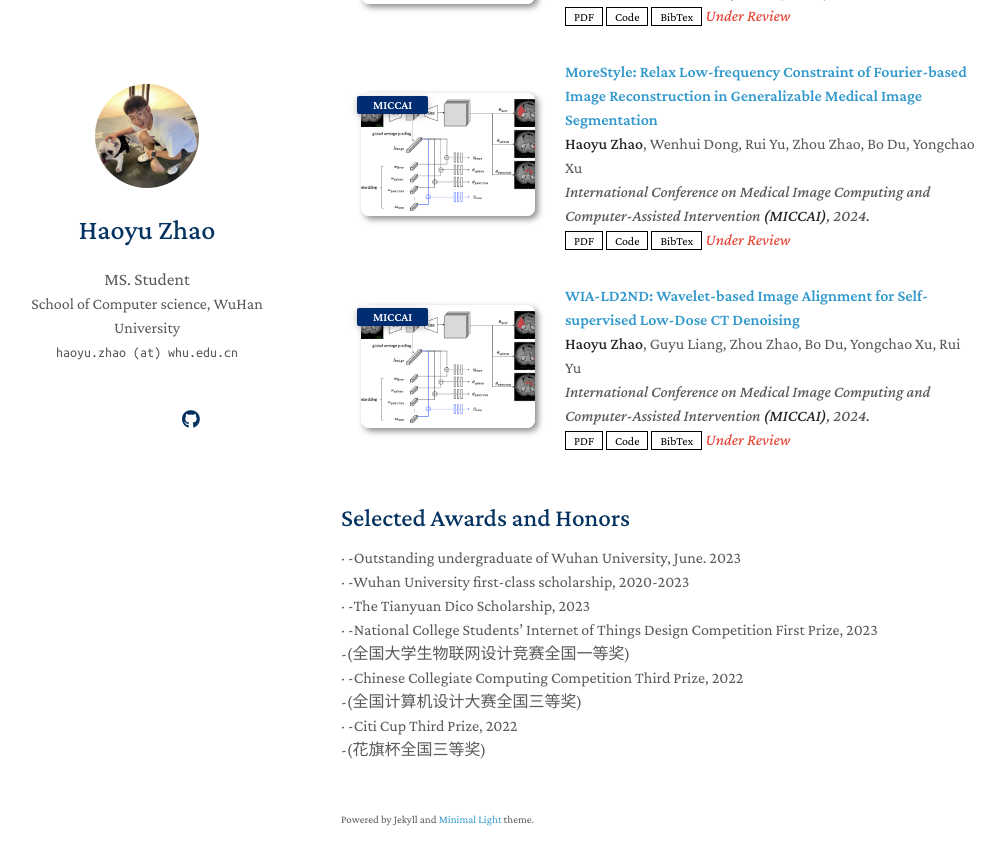
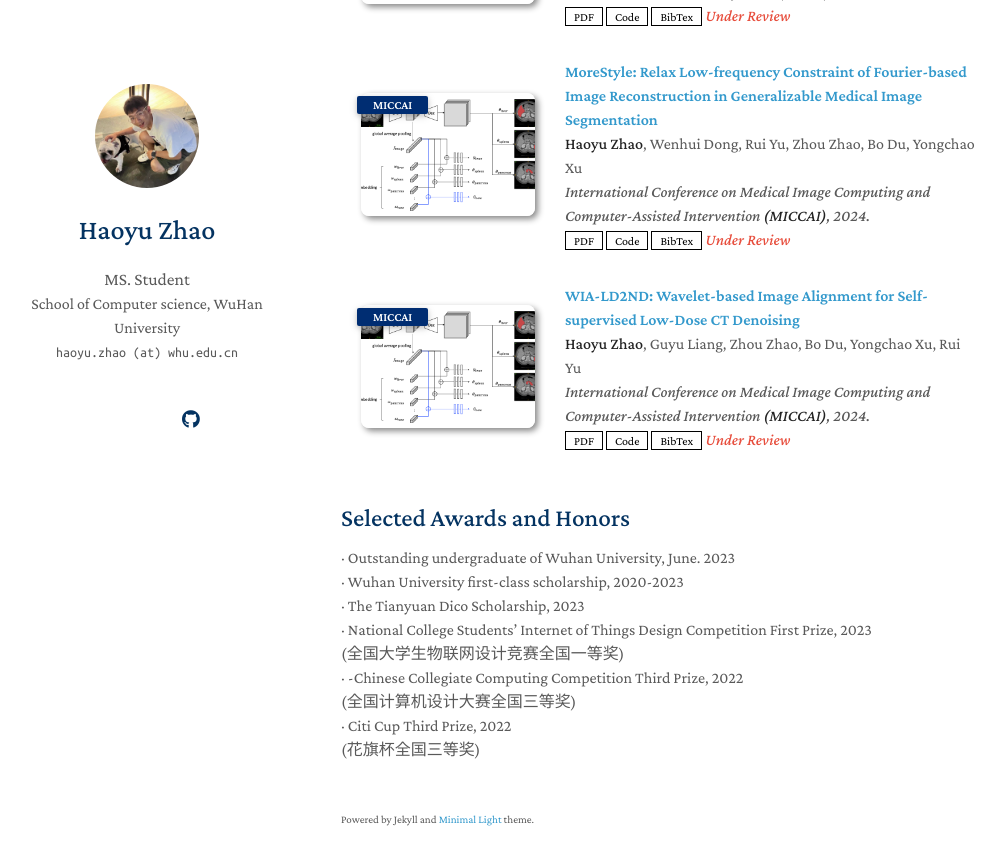
Before and after one commit to zhaohaoyu376/zhaohaoyu376.github.io, a Jekyll site: the page built from index.md, in a window 1280 px wide and 900 px high, scrolled down 783 px. Shown: the top 865 px of the window, without its empty margins (129-1134 px from the left). Built offline with Jekyll 4.4.1, drawn with Linux system fonts in a browser that asks for light colours; nearby versions of some CDN libraries; a style sheet for code colours, icons or effects is not loaded; our own code applies the rules of GitHub Pages for plain Markdown files.

```diff
--- a/index.md
+++ b/index.md
@@ -18,12 +18,12 @@ Medical Image Analysis: image segmentation, image reconstruction
 {% include_relative _includes/publications.md %}
 
 ## Selected Awards and Honors
-· -Outstanding undergraduate of Wuhan University, June. 2023
-· -Wuhan University first-class scholarship, 2020-2023
-· -The Tianyuan Dico Scholarship, 2023
-· -National College Students' Internet of Things Design Competition First Prize, 2023
-    -(全国大学生物联网设计竞赛全国一等奖)
+· Outstanding undergraduate of Wuhan University, June. 2023
+· Wuhan University first-class scholarship, 2020-2023
+· The Tianyuan Dico Scholarship, 2023
+· National College Students' Internet of Things Design Competition First Prize, 2023
+   (全国大学生物联网设计竞赛全国一等奖)
 · -Chinese Collegiate Computing Competition Third Prize, 2022
-    -(全国计算机设计大赛全国三等奖)
-· -Citi Cup Third Prize, 2022
-    -(花旗杯全国三等奖)
+    (全国计算机设计大赛全国三等奖)
+· Citi Cup Third Prize, 2022
+  (花旗杯全国三等奖)
```
